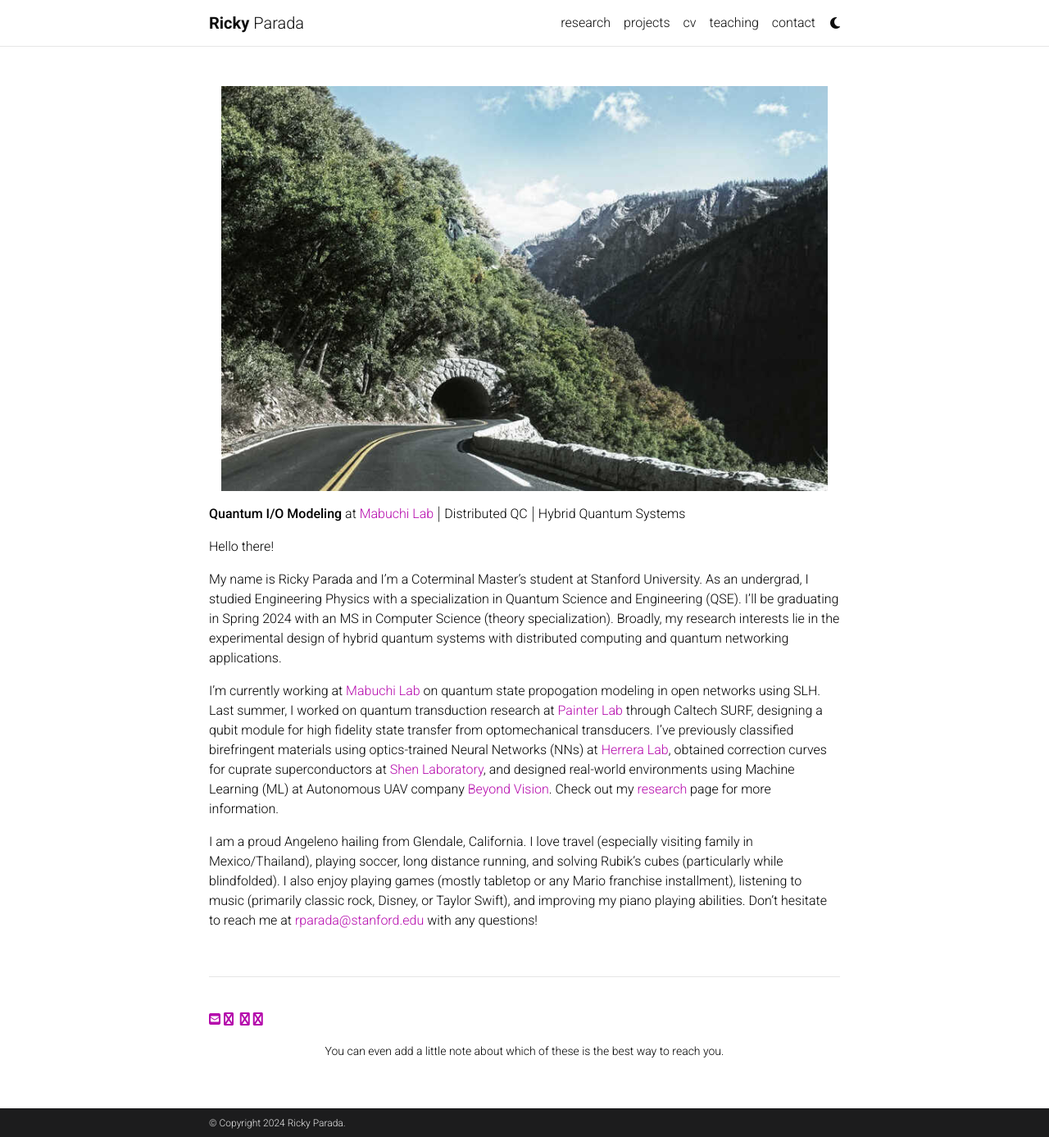
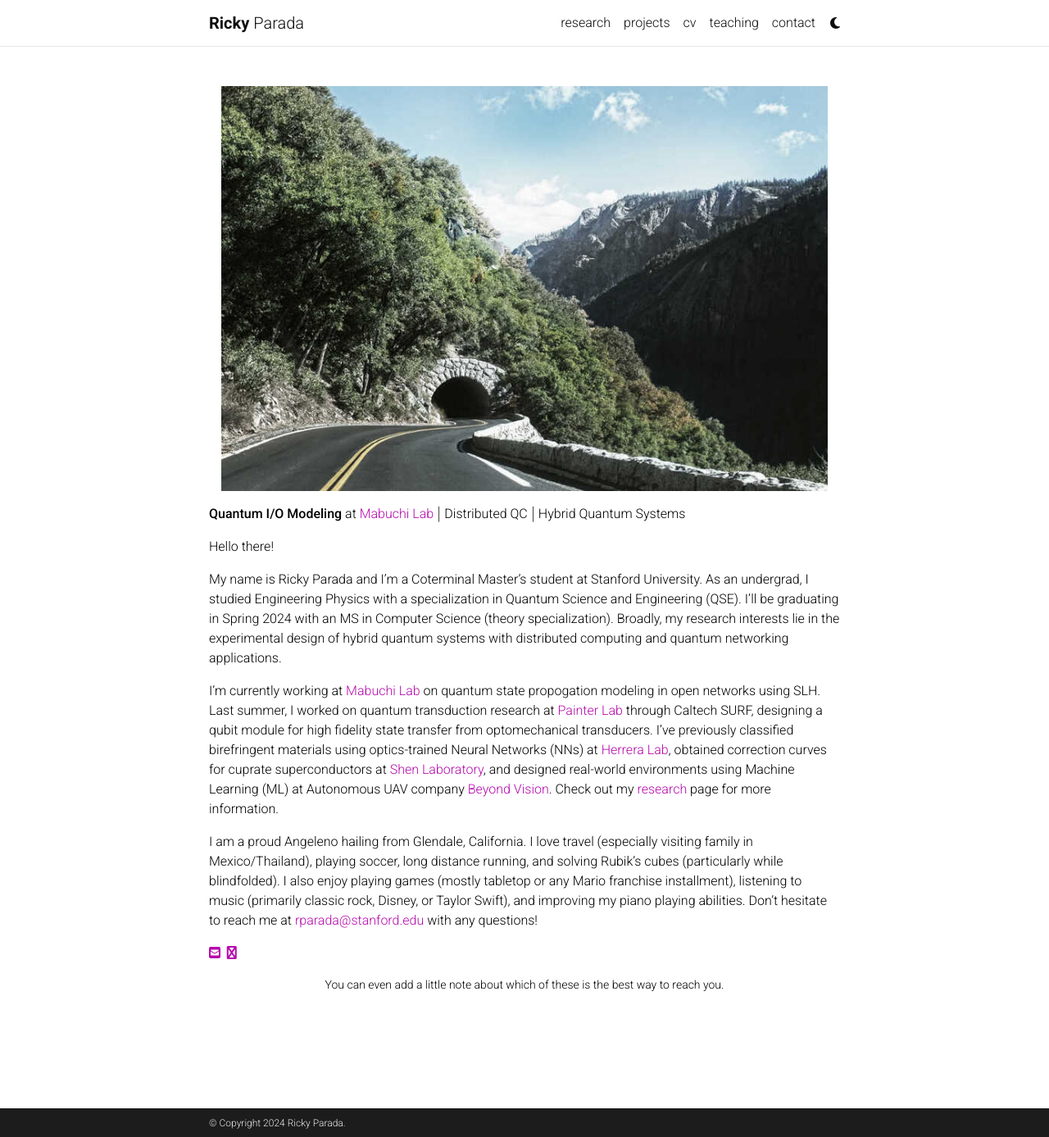
Before and after one commit to rickyparada/rickyparada.github.io, a Jekyll site: the page built from index.md, in a window 1280 px wide and 1387 px high. Shown: the whole window at 82% size. Built offline with Jekyll 4.4.1, drawn with Linux system fonts in a browser that asks for light colours; comment, search, counter and statistics services are not loaded; a style sheet for code colours, icons or effects is not loaded.

Commit message:
fix contacts

```diff
--- a/index.md
+++ b/index.md
@@ -16,15 +16,11 @@
 
 I am a proud Angeleno hailing from Glendale, California. I love travel (especially visiting family in Mexico/Thailand), playing soccer, long distance running, and solving Rubik's cubes (particularly while blindfolded). I also enjoy playing games (mostly tabletop or any Mario franchise installment), listening to music (primarily classic rock, Disney, or Taylor Swift), and improving my piano playing abilities. Don't hesitate to reach me at [rparada@stanford.edu](mailto:rparada@stanford.edu) with any questions!
 
-<br/>
-<hr/>
-<br/>
 <span class="contacticon center">
 	<a href="mailto:you@example.com"><i class="fa fa-envelope-square"></i></a>
+	<a href="http://tumblr.com" target="_blank"><i class="fa fa-scholar-square"></i></a>
 	<a href="https://github.com" target="_blank"><i class="fa fa-github-square"></i></a>
 	<a href="https://www.linkedin.com" target="_blank"><i class="fa fa-linkedin-square"></i></a>
-	<a href="http://tumblr.com" target="_blank"><i class="fa fa-tumblr-square"></i></a>
-	<a href="https://twitter.com" target="_blank"><i class="fa fa-twitter-square"></i></a>
 </span>
 
 <div class="col three caption">
```
